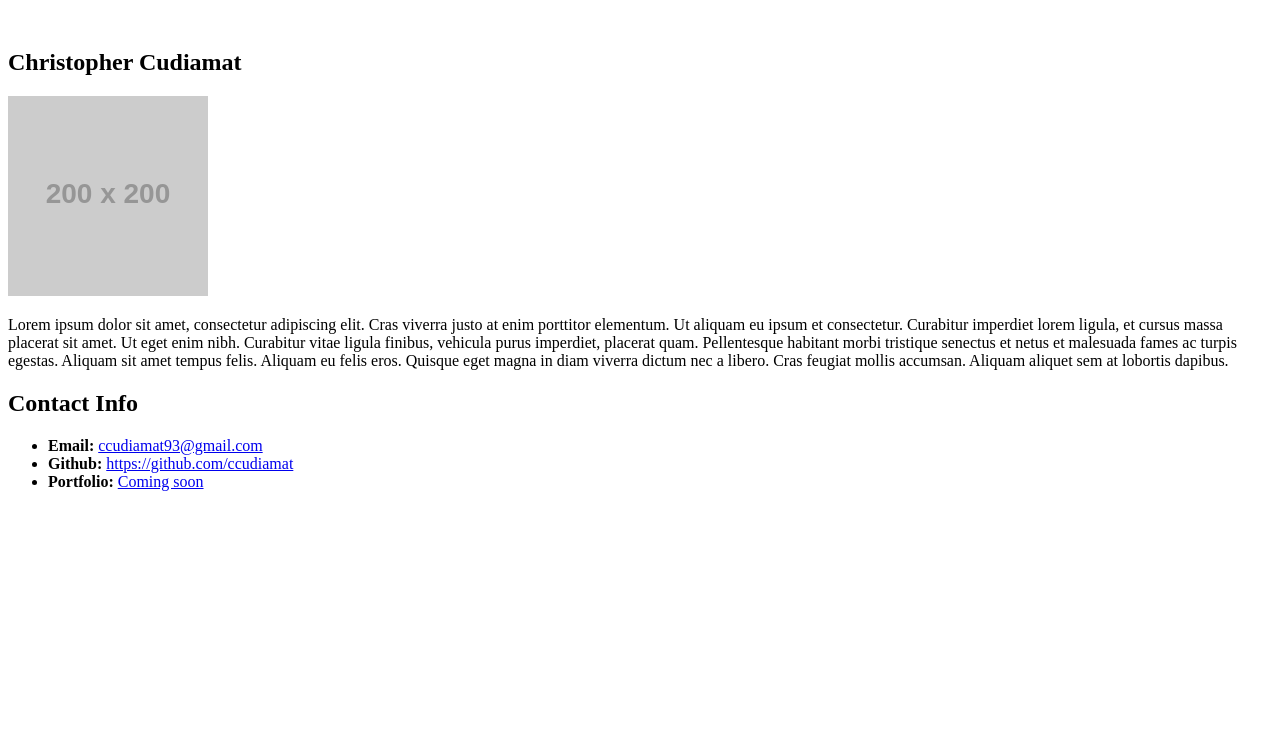
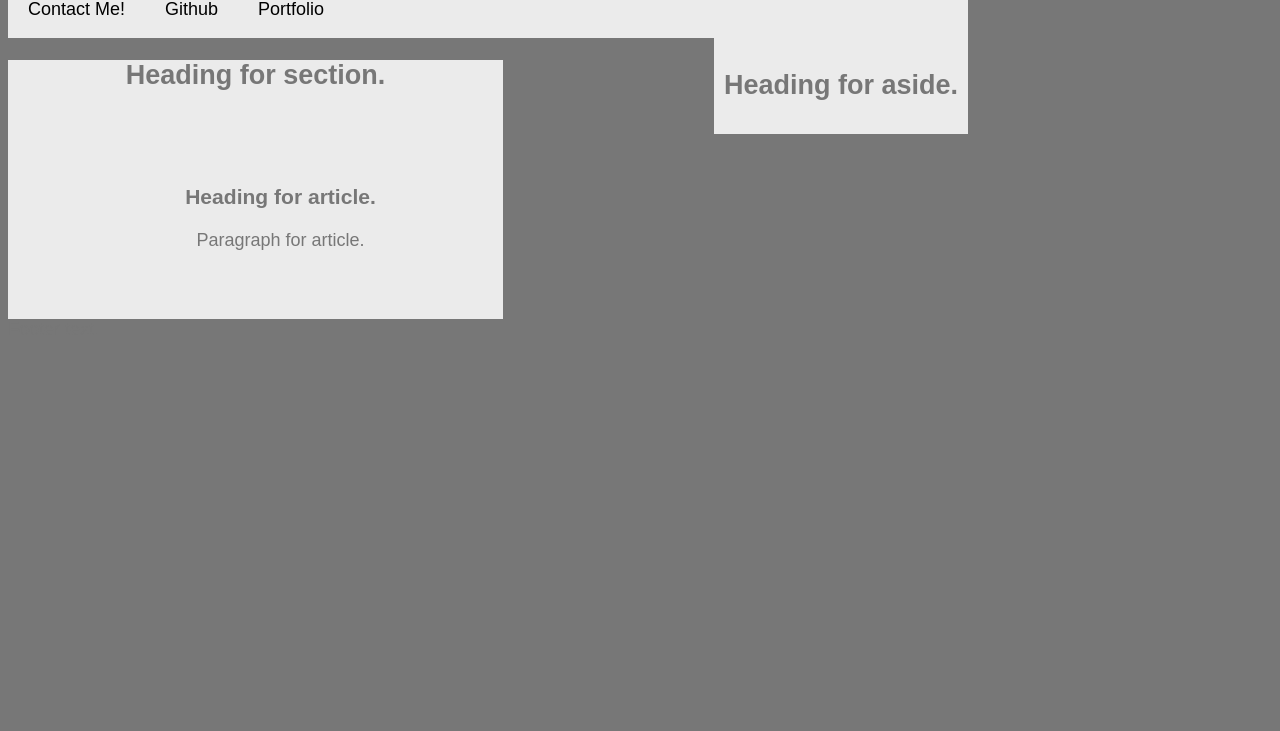
Before and after one commit to ccudiamat/HW-Wireframe, a plain HTML site: page index.html in a window 1280 px wide. Shown: the part 69-800 px from the top of the page. Drawn offline with Linux system fonts and the light colour scheme; placeholder pictures from the web are drawn by us.

Commit message:
modified css and index

```diff
--- a/index.html
+++ b/index.html
@@ -5,40 +5,45 @@
     <meta charset="UTF-8">
     <meta name="viewport" content="width=device-width, initial-scale=1.0">
     <meta http-equiv="X-UA-Compatible" content="ie=edge">
+
     <title>HW-Wireframe</title>
+    <link rel="stylesheet" type="text/css" href="style.css">
+
 </head>
 
 <body>
-    <h1>Student Bio</h1>
+    <header>Student Bio</header>
 
     <br>
 
-    <h2>Christopher Cudiamat</h2>
+    <nav>
 
-    <img src="https://via.placeholder.com/200" alt="example">
+        <a href="mailto:ccudiamat93@gmail.com"> Contact Me!</a>
 
-    <p> Lorem ipsum dolor sit amet, consectetur adipiscing elit. Cras viverra justo at enim porttitor elementum. Ut
-        aliquam eu ipsum et consectetur. Curabitur imperdiet lorem ligula, et cursus massa placerat sit amet. Ut eget
-        enim nibh.
-        Curabitur vitae ligula finibus, vehicula purus imperdiet, placerat quam. Pellentesque habitant morbi tristique
-        senectus et netus et malesuada fames ac turpis egestas. Aliquam sit amet tempus felis. Aliquam eu felis eros.
-        Quisque eget magna in diam viverra dictum nec a libero. Cras feugiat mollis accumsan. Aliquam aliquet sem at
-        lobortis dapibus.
-    </p>
+        <a href="https://github.com/ccudiamat"> Github </a>
 
-    <h2> Contact Info </h2>
+        <a href="#"> Portfolio</a>
 
-    <ul>
-        <li>
-            <strong>Email:</strong> <a href="mailto:ccudiamat93@gmail.com"> ccudiamat93@gmail.com </a>
-        </li>
-        <li>
-            <strong>Github:</strong> <a href="https://github.com/ccudiamat"> https://github.com/ccudiamat </a>
-        </li>
-        <li>
-            <strong>Portfolio:</strong> <a href="#"> Coming soon </a>
-        </li>
-    </ul>
+    </nav>
+
+    <aside>
+        <h1>
+            Heading for aside.
+        </h1>
+    </aside>
+
+    <section>
+        <h1> Heading for section.</h1>
+        <article>
+            <h1> Heading for article.</h1>
+            <p> Paragraph for article.</p>
+        </article>
+    </section>
+
+    <footer>
+        Footer text.
+    </footer>
+
 </body>
 
 </html>
--- a/style.css
+++ b/style.css
@@ -0,0 +1,60 @@
+header {
+    background: #ebebeb;
+}
+
+body {
+    font-family: Arial, Helvetica, sans-serif;
+    color: #777;
+    background: #777;
+    width: 960px;
+    font-size: 18px;
+}
+
+h1 p {
+    background: #ebebeb;
+    color: #777;
+}
+
+aside{
+    padding: 10px;
+    float: right;
+    background: #ebebeb;
+}
+
+article {
+    padding-top: 50px;
+    padding-right: 30px;
+    padding-bottom: 50px;
+    padding-left: 80px;
+    background: #ebebeb;
+}
+
+section {
+    text-align: center;
+    background: #ebebeb;
+    width: 495px;
+}
+
+nav {
+    list-style-type: none;
+    margin: 0;
+    padding: 0;
+    overflow: hidden;
+    background-color: #ebebeb;
+}
+
+a {
+    float: left;
+}
+
+a {
+    display: block;
+    color: black;
+    text-align: center;
+    padding: 18px 20px;
+    text-decoration: none;
+}
+
+a:hover {
+    background-color: gray
+}
```
